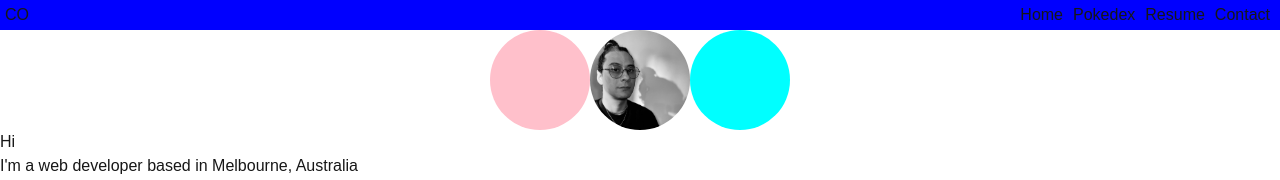
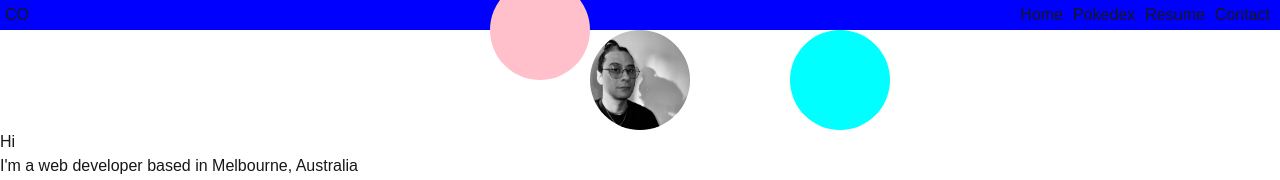
Before and after one commit to ziyul8er/ceeochoa_portfolio, a Next.js app: page / in a window 1280 px wide. Shown: the top 180 px of the page. Built offline with nearby package versions, Linux system fonts and the light colour scheme.

Commit message:
feat: pink and blue circle connected to gsap

```diff
--- a/app/body.tsx
+++ b/app/body.tsx
@@ -1,18 +1,44 @@
-import React from "react";
-import Picture from '../public/media/IMG_2481.jpg';
+'use client';
+import React, { useLayoutEffect } from "react";
+import ProfilePicture from '../public/media/IMG_2481.jpg';
 import Image from "next/image";
+import { useEffect, useRef } from "react";
+import gsap from "gsap";
 
 export default function Body() {
-    const profilePicture = Picture;
-    return(
+    const profilePicture = ProfilePicture;
+
+    const animationContainer = useRef( null );
+    const pinkCircle = useRef( null );
+    const blueCircle = useRef( null );
+
+    useEffect( () => {
+        const context = gsap.context( () => {
+            let tl =  gsap.timeline({
+                scrollTrigger: {
+                    trigger: animationContainer.current,
+                    start: "top bottom",
+                    end: "bottom top",
+                    scrub: true
+                },
+            });
+
+            tl.to(pinkCircle.current, {y: -50}, 0).to(blueCircle.current, {x: 100}, 0);
+        });
+
+        return () => context.revert();
+
+    }, []);
+
+    return (
         <div id="pageContainer">
 
         <div id="loadingMask"></div>
 
         <div id="welcomeBannerContainer"></div>
 
-        <div id="profileImageContainer">
-            <div id="pinkCircle" className="circle"></div>
+        <div ref={ animationContainer } id="profileImageContainer">
+            <div ref={ pinkCircle } id="pinkCircle" className="circle"></div>
                 <div id="ceeHomeProfilePicture" className="circle">
                     <Image
                         src={profilePicture}
@@ -20,7 +46,7 @@ export default function Body() {
                         alt="Cee's profile picture"
                     />
                 </div>
-            <div id="blueCircle" className="circle"></div>
+            <div ref={ blueCircle } id="blueCircle" className="circle"></div>
         </div>
 
         <div id="infoContainer">
```
Also changed, not shown: package.json (+7 -6 lines), 1 other file (tests, documents, lock files or other folders).
